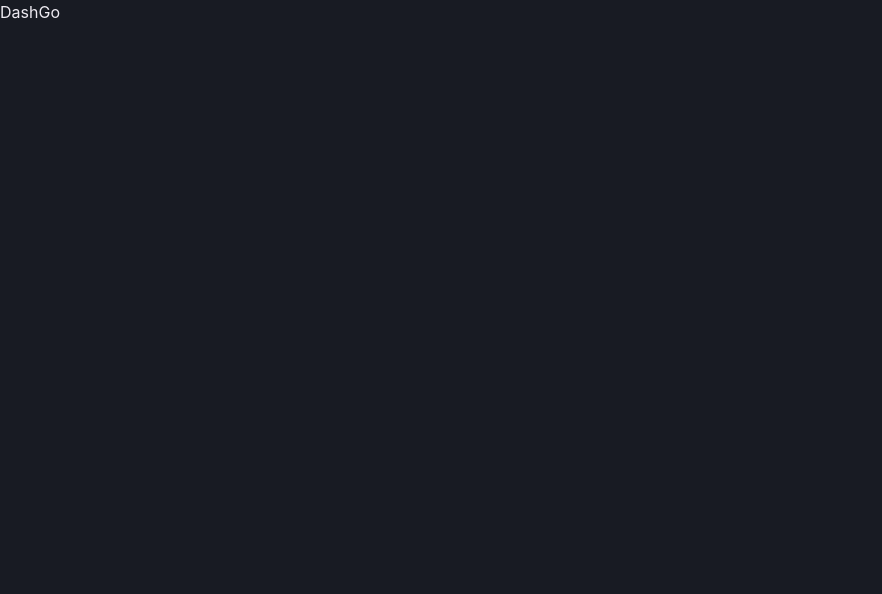
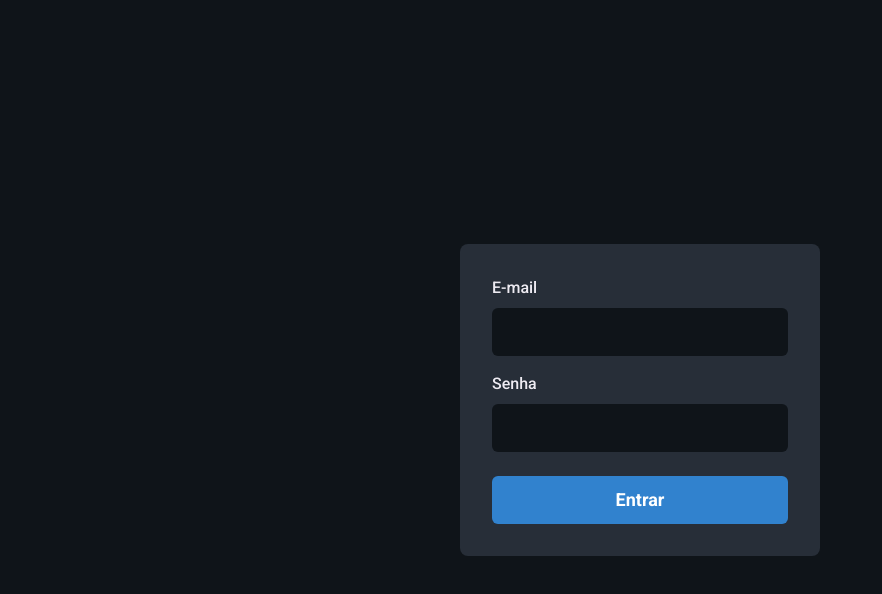
Before and after one commit to GilbertoASJ/Dash-go, a Next.js app: page / in a window 1280 px wide. Shown: the top 594 px of the page, without its empty margins (0-882 px from the left). Built offline with nearby package versions, Linux system fonts and the light colour scheme.

Commit message:
:sparkles: Update files

```diff
--- a/src/pages/index.tsx
+++ b/src/pages/index.tsx
@@ -1,8 +1,49 @@
-import Head from 'next/head'
-import Image from 'next/image'
+import { Flex, Input, Button, Stack, FormLabel, FormControl } from '@chakra-ui/react'
 
 export default function Home() {
   return (
-    <h1>DashGo</h1>
+    <Flex w="100vw" h="100vh" align="center" justify="center">
+    	<Flex
+    		as="form"
+    		w="100%" maxWidth="360px"
+    		bg="gray.800"
+    		p="8"
+    		borderRadius="8"
+    		flexDir="column"
+    	>
+    		<Stack spacing="4">
+    			<FormControl>
+	    			<FormLabel htmlFor="email">E-mail</FormLabel>
+		    		<Input
+		    			id="email"
+		    			name="email"
+		    			type="email"
+		    			bgColor="gray.900"
+		    			variant="filled"
+		    			 _hover={{
+		    			 	bgColor: "gray.900"
+		    			 }}
+		    			size="lg"
+		    		/>
+	    		</FormControl>
+
+	    		<FormControl>
+	    			<FormLabel htmlFor="password">Senha</FormLabel>
+		    		<Input
+		    			id="password"
+		    			name="password"
+		    			type="password"
+		    			bgColor="gray.900"
+		    			variant="filled"
+		    			_hover={{
+		    			 	bgColor: "gray.900"
+		    			 }}
+		    			size="lg"
+		    		/>
+		    	</FormControl>
+    		</Stack>
+    		<Button type="submit" mt="6" colorScheme="blue" size="lg">Entrar</Button>
+    	</Flex>
+    </Flex>
   )
 }
--- a/src/styles/theme.ts
+++ b/src/styles/theme.ts
@@ -3,8 +3,8 @@
 export const theme = extendTheme({
 	colors: {
 		gray: {
-			"900": "#181b23",
-			"800": "#1f2029",
+			"900": "#0f1419",
+			"800": "#4d556666",
 			"700": "#353646",
 			"600": "#4b4d63",
 			"500": "#616480",
@@ -13,7 +13,12 @@
 			"200": "#b3b5c6",
 			"100": "#d1d2dc",
 			"50": "#eeebf2",
-		}
+		},
+	},
+
+	fonts: {
+		heading: 'Roboto',
+		body: 'Roboto',
 	},
 
 	styles: {
```
